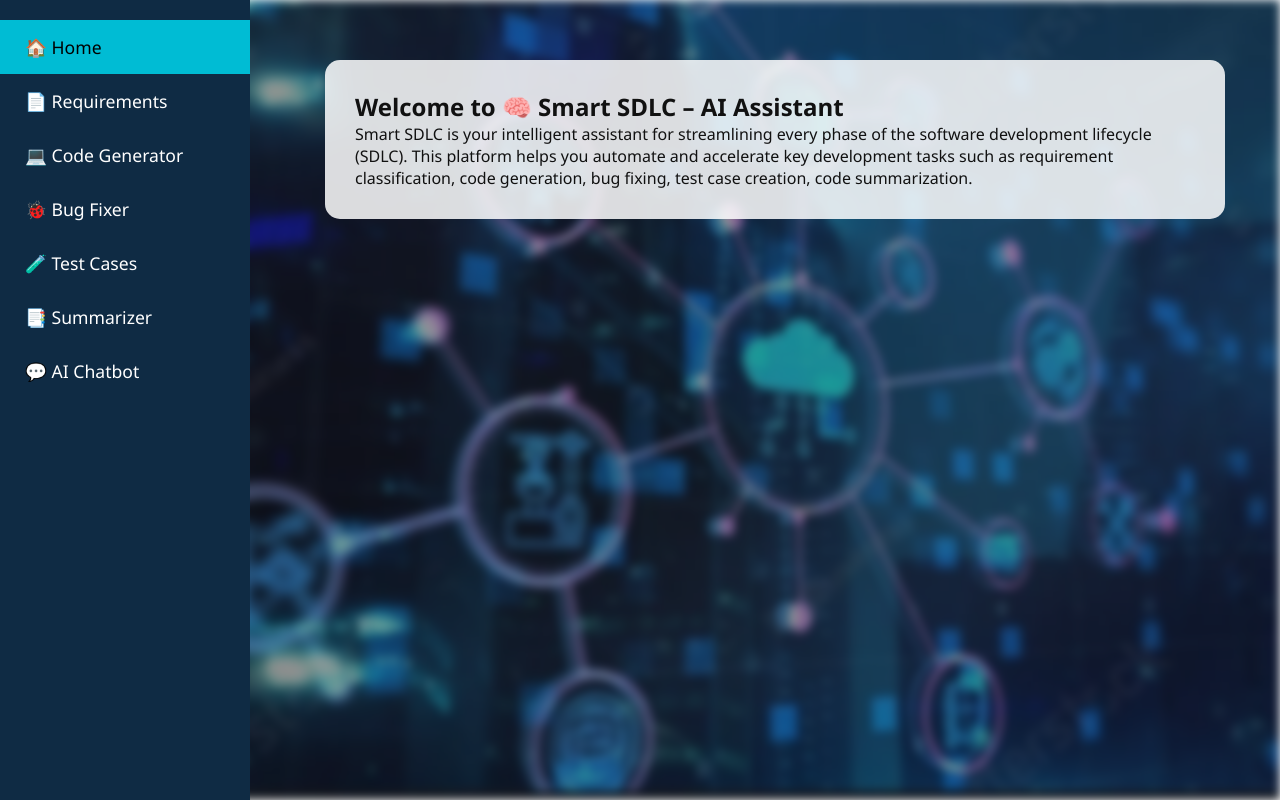
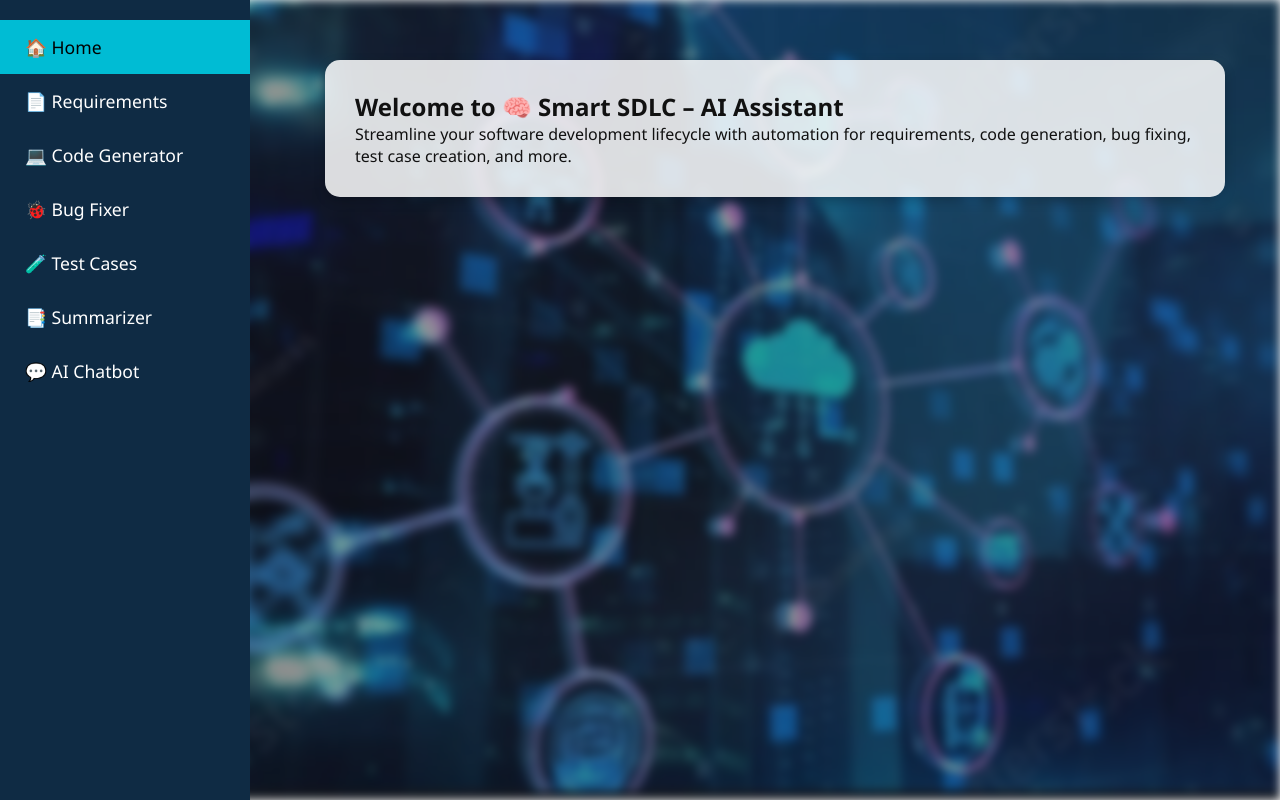
Before and after one commit to kutty115/Smart-Software-Development-Life-Cycle-Assistant, a Flask app: page / in a window 1280 px wide. Run offline with Flask 3, Linux system fonts and the light colour scheme.

Commit message:
Update index.html

```diff
--- a/Project Files/templates/index.html
+++ b/Project Files/templates/index.html
@@ -1,103 +1,11 @@
+
 <!DOCTYPE html>
 <html lang="en">
 <head>
-  <meta charset="UTF-8">
+  <meta charset="UTF-8" />
   <title>🧠 Smart SDLC Assistant</title>
-  <meta name="viewport" content="width=device-width, initial-scale=1.0">
-  <style>
-    * {
-      margin: 0;
-      padding: 0;
-      box-sizing: border-box;
-    }
-
-    body {
-      font-family: 'Segoe UI', sans-serif;
-      color: #fff;
-    }
-
-    .background-blur {
-      position: fixed;
-      top: 0;
-      left: 0;
-      width: 100%;
-      height: 100%;
-      background: url("/static/sdlc.jpg") no-repeat center center fixed;
-      background-size: cover;
-      filter: blur(5px); /* Slight blur */
-      z-index: -2;
-    }
-
-    .background-blur::after {
-      content: "";
-      position: absolute;
-      top: 0; left: 0;
-      width: 100%; height: 100%;
-      background-color: rgba(0, 0, 0, 0.4); /* Dark overlay */
-    }
-
-    .sidebar {
-      width: 250px;
-      height: 100vh;
-      background-color: #0f2b44;
-      position: fixed;
-      top: 0;
-      left: 0;
-      padding-top: 20px;
-      z-index: 2;
-    }
-
-    .sidebar a {
-      display: block;
-      padding: 15px 25px;
-      text-decoration: none;
-      color: #fff;
-      font-size: 1.1em;
-      transition: all 0.3s ease;
-    }
-
-    .sidebar a:hover,
-    .sidebar a.active {
-      background-color: #00bcd4;
-      color: #000;
-    }
-
-    .main-content {
-      margin-left: 270px;
-      padding: 60px 40px;
-      position: relative;
-      z-index: 3;
-    }
-
-    .glass-box {
-      background-color: rgba(255, 255, 255, 0.85);
-      padding: 30px;
-      border-radius: 15px;
-      max-width: 900px;
-      margin: auto;
-      color: #111;
-    }
-
-    textarea, input[type="file"], input[type="submit"] {
-      width: 100%;
-      padding: 12px;
-      margin-top: 10px;
-      margin-bottom: 20px;
-      border-radius: 8px;
-      font-size: 1em;
-    }
-
-    input[type="submit"] {
-      background-color: #0f2b44;
-      color: #fff;
-      border: none;
-      cursor: pointer;
-    }
-
-    input[type="submit"]:hover {
-      background-color: #005f73;
-    }
-  </style>
+  <meta name="viewport" content="width=device-width, initial-scale=1.0" />
+  <link rel="stylesheet" href="{{ url_for('static', filename='style.css') }}" />
 </head>
 <body>
 
@@ -117,51 +25,48 @@
     <div class="glass-box">
       {% if module == 'home' %}
         <h2>Welcome to 🧠 Smart SDLC – AI Assistant</h2>
-        <p>Smart SDLC is your intelligent assistant for streamlining every phase of the software development lifecycle (SDLC).
-    This platform helps you automate and accelerate key development tasks such as requirement classification, code generation, bug fixing, test case creation, code summarization.</p>
+        <p>Streamline your software development lifecycle with automation for requirements, code generation, bug fixing, test case creation, and more.</p>
       {% elif module == 'requirements' %}
         <h2>📄 Requirement Classification</h2>
         <form method="POST" enctype="multipart/form-data">
-          <input type="file" name="pdf_file">
-          <input type="submit" value="Classify Requirements">
+          <input type="file" name="pdf_file" />
+          <input type="submit" value="Classify Requirements" />
         </form>
       {% elif module == 'codegen' %}
         <h2>💻 Code Generator</h2>
         <form method="POST">
           <textarea name="input_text" rows="6" placeholder="Enter description for code generation..."></textarea>
-          <input type="submit" value="Generate Code">
+          <input type="submit" value="Generate Code" />
         </form>
       {% elif module == 'bugfix' %}
         <h2>🐞 Bug Fixer</h2>
         <form method="POST">
           <textarea name="input_text" rows="6" placeholder="Paste buggy code here..."></textarea>
-          <input type="submit" value="Fix Code">
+          <input type="submit" value="Fix Code" />
         </form>
       {% elif module == 'testcases' %}
         <h2>🧪 Generate Unit Tests</h2>
         <form method="POST">
           <textarea name="input_text" rows="6" placeholder="Enter code logic to test..."></textarea>
-          <input type="submit" value="Generate Tests">
+          <input type="submit" value="Generate Tests" />
         </form>
       {% elif module == 'summarizer' %}
         <h2>📑 Code Summarizer</h2>
         <form method="POST">
           <textarea name="input_text" rows="6" placeholder="Paste code to summarize..."></textarea>
-          <input type="submit" value="Summarize Code">
+          <input type="submit" value="Summarize Code" />
         </form>
       {% elif module == 'chatbot' %}
         <h2>💬 AI Chatbot</h2>
         <form method="POST">
           <textarea name="input_text" rows="3" placeholder="Ask something about SDLC..."></textarea>
-          <input type="submit" value="Ask">
+          <input type="submit" value="Ask" />
         </form>
       {% endif %}
 
       {% if output %}
         <h3>Output:</h3>
-        <div style="white-space: pre-wrap; background: #f4f4f4; padding: 15px; border-radius: 10px; color: #000;">
-          {{ output }}
-        </div>
+        <div class="output-box">{{ output }}</div>
       {% endif %}
     </div>
   </div>
```
